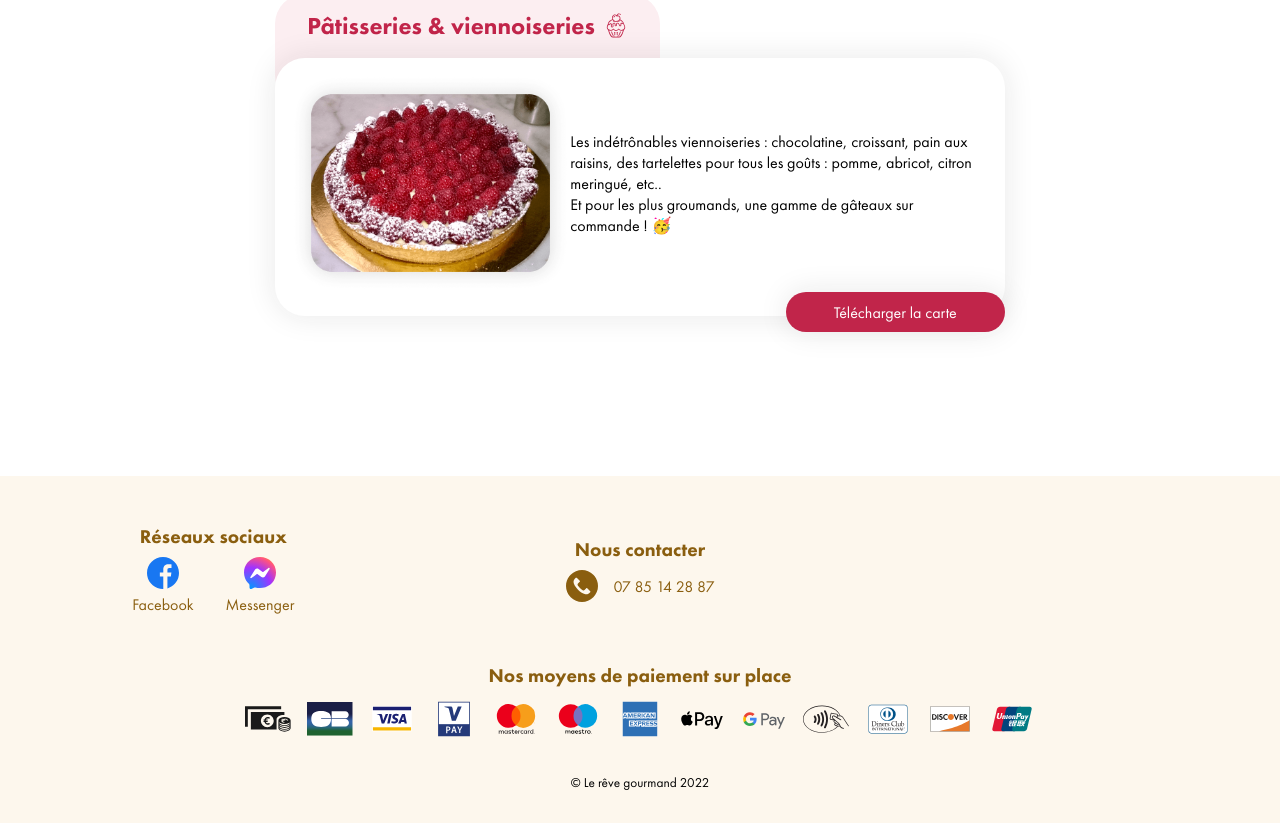
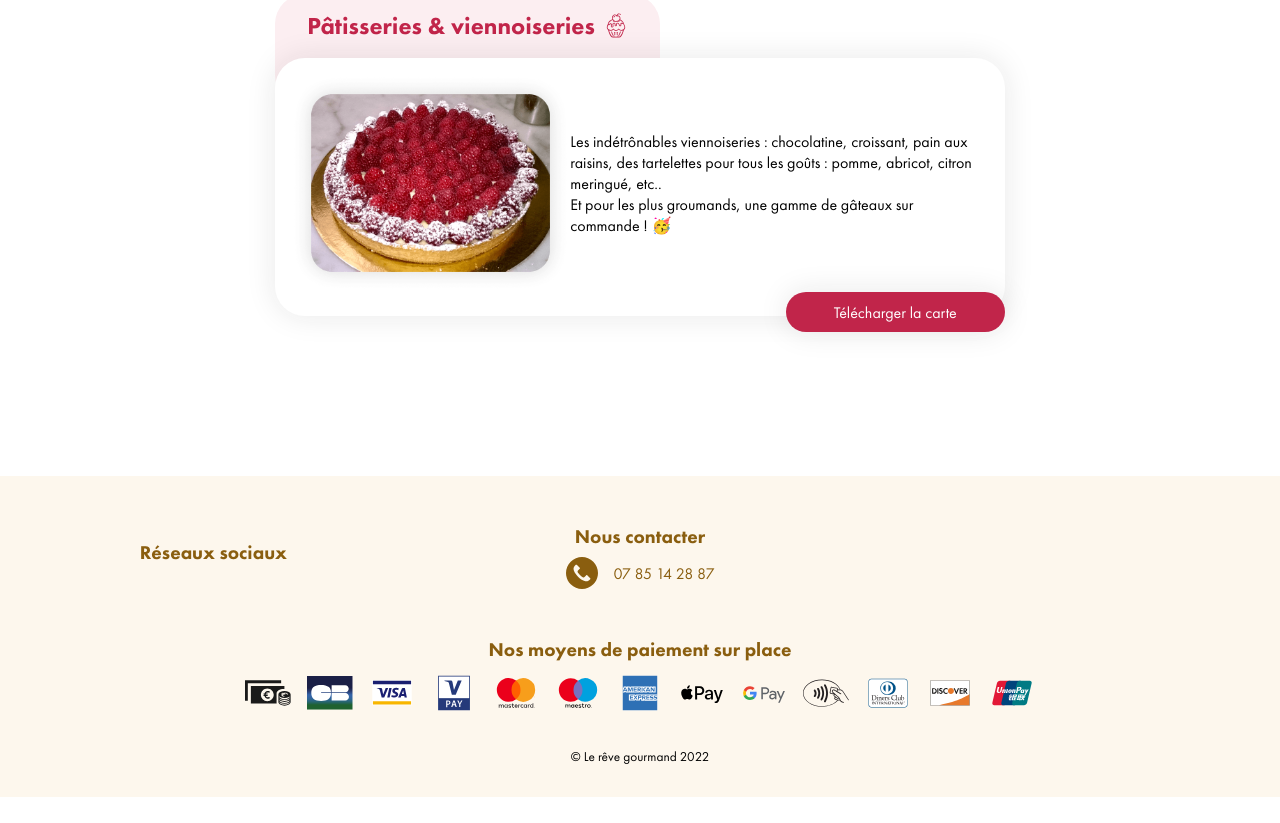
Before and after one commit to FlorianPx/lerevegourmand, a React (Create React App) app: page / in a window 1280 px wide. Shown: the part 1710-2533 px from the top of the page. After the commit the page ends 2507 px from the top, so only its background shows below. Built offline with nearby package versions, Linux system fonts and the light colour scheme.

Commit message:
Update constants.js

```diff
--- a/src/components/Footer/SocialNetwork/constants.js
+++ b/src/components/Footer/SocialNetwork/constants.js
@@ -2,14 +2,5 @@ import FacebookLogo from "../../../assets/svg/facebook.svg";
 import MessengerLogo from "../../../assets/svg/messenger.svg";
 
 export const socialNetWorkArray = [
-  {
-    title: "Facebook",
-    src: FacebookLogo,
-    url: "https://www.facebook.com/thierrylapatisseire.tampie.5",
-  },
-  {
-    title: "Messenger",
-    src: MessengerLogo,
-    url: "https://www.messenger.com/t/100029843478719",
-  },
+
 ];
```
